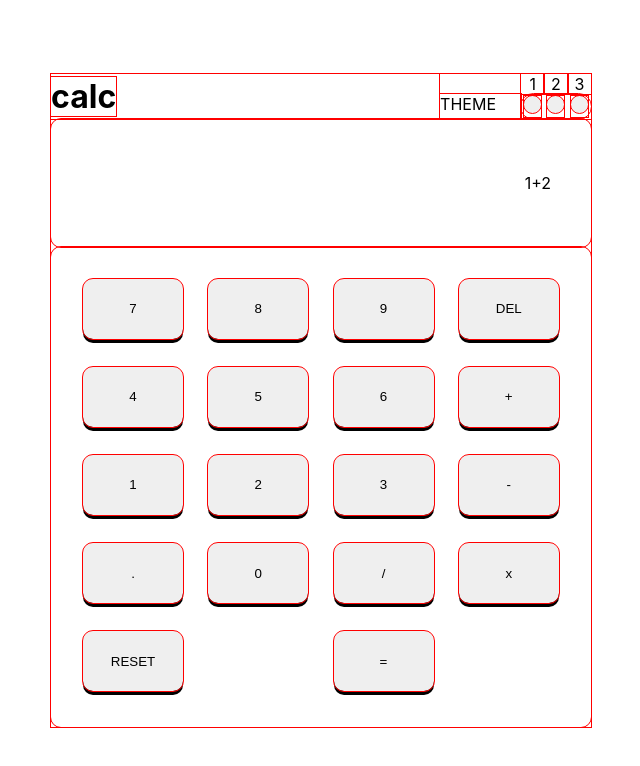
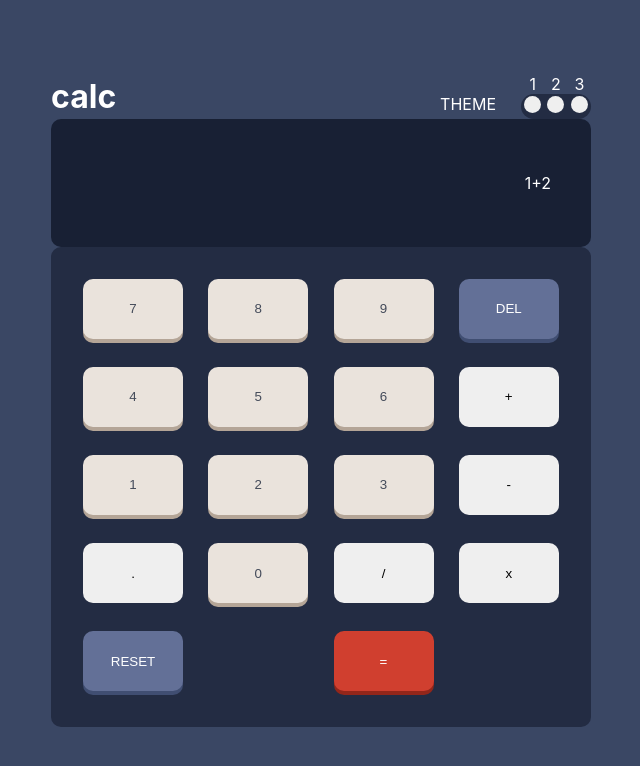
Before and after one commit to paladinescamila/Calculator-App, a React (Create React App) app: page / in a window 1280 px wide. Shown: the top 766 px of the page, without its empty margins (319-959 px from the left). Built offline with nearby package versions, Linux system fonts and the light colour scheme.

Commit message:
Add colors theme 1

```diff
--- a/src/App.scss
+++ b/src/App.scss
@@ -1,9 +1,11 @@
+@import 'themes.scss';
+
 * {
 	margin: 0;
 	padding: 0;
 	box-sizing: border-box;
 	outline: none;
-	outline: 1px solid red;
+	// outline: 1px solid red;
 	border: none;
 }
 
@@ -11,24 +13,36 @@ ul {
 	list-style: none;
 }
 
-.app {
+button {
+	border: none;
+}
+
+.app-1,
+.app-2,
+.app-3 {
 	display: flex;
 	justify-content: center;
 	align-items: center;
 	min-height: 100vh;
 }
 
-.content {
+.content-1,
+.content-2,
+.content-3 {
 	width: 540px;
 }
 
-.header {
+.header-1,
+.header-2,
+.header-3 {
 	display: flex;
 	justify-content: space-between;
 	align-items: center;
 }
 
-.theme-selector {
+.theme-selector-1,
+.theme-selector-2,
+.theme-selector-3 {
 	display: flex;
 	align-items: flex-end;
 
@@ -38,10 +52,14 @@ ul {
 	}
 }
 
-.switch {
+.switch-1,
+.switch-2,
+.switch-3 {
 	width: 70px;
 
-	.switch-numbers {
+	.switch-numbers-1,
+	.switch-numbers-2,
+	.switch-numbers-3 {
 		display: grid;
 		grid-template-columns: repeat(3, 1fr);
 
@@ -52,7 +70,9 @@ ul {
 		}
 	}
 
-	.switch-buttons {
+	.switch-buttons-1,
+	.switch-buttons-2,
+	.switch-buttons-3 {
 		width: 100%;
 		height: 25px;
 		border-radius: 50px;
@@ -77,7 +97,9 @@ ul {
 	}
 }
 
-.expression-zone {
+.screen-1,
+.screen-2,
+.screen-3 {
 	display: flex;
 	justify-content: flex-end;
 	align-items: center;
@@ -91,7 +113,9 @@ ul {
 	-o-border-radius: 10px;
 }
 
-.buttons-zone {
+.keypad-1,
+.keypad-2,
+.keypad-3 {
 	width: 540px;
 	height: 480px;
 	padding: 32px;
@@ -108,7 +132,6 @@ ul {
 	button {
 		width: 100px;
 		height: 60px;
-		box-shadow: 0 4px 0 0 #000;
 		border-radius: 10px;
 		-webkit-border-radius: 10px;
 		-moz-border-radius: 10px;
@@ -116,11 +139,56 @@ ul {
 		-o-border-radius: 10px;
 	}
 
-	.reset-button {
+	.reset-key-1,
+	.reset-key-2,
+	.reset-key-3 {
 		grid-column: 1 / 3;
 	}
 
-	.equal-button {
+	.equal-key-1,
+	.equal-key-2,
+	.equal-key-3 {
 		grid-column: 3 / 5;
 	}
 }
+
+// Theme 1
+.app-1 {
+	background-color: $background-main-1;
+}
+
+.screen-1 {
+	background-color: $background-screen-1;
+	color: $text-light-1;
+}
+
+.header-1 {
+	color: $text-light-1;
+}
+
+.switch-buttons-1 {
+	background-color: $background-keypad-1;
+}
+
+.keypad-1 {
+	background-color: $background-keypad-1;
+}
+
+.key-1 {
+	background-color: $key-background-1;
+	box-shadow: 0 4px 0 0 $key-shadow-1;
+	color: $text-dark-1;
+}
+
+.del-key-1,
+.reset-key-1 {
+	background-color: $key-del-reset-background-1;
+	box-shadow: 0 4px 0 0 $key-del-reset-shadow-1;
+	color: $text-light-1;
+}
+
+.equal-key-1 {
+	background-color: $key-equal-background-1;
+	box-shadow: 0 4px 0 0 $key-equal-shadow-1;
+	color: $text-light-1;
+}
--- a/src/App.tsx
+++ b/src/App.tsx
@@ -3,20 +3,22 @@ import './App.scss';
 
 function App() {
 	const expression = '1+2';
+	const theme = 1;
+
 	return (
-		<div className='app'>
-			<div className='content'>
-				<header className='header'>
+		<div className={`app-${theme}`}>
+			<div className={`content-${theme}`}>
+				<header className={`header-${theme}`}>
 					<h1>calc</h1>
-					<div className='theme-selector'>
+					<div className={`theme-selector-${theme}`}>
 						<p>THEME</p>
-						<div className='switch'>
-							<ul className='switch-numbers'>
+						<div className={`switch-${theme}`}>
+							<ul className={`switch-numbers-${theme}`}>
 								<li>1</li>
 								<li>2</li>
 								<li>3</li>
 							</ul>
-							<ul className='switch-buttons'>
+							<ul className={`switch-buttons-${theme}`}>
 								<li>
 									<button></button>
 								</li>
@@ -30,26 +32,26 @@ function App() {
 						</div>
 					</div>
 				</header>
-				<p className='expression-zone'>{expression}</p>
-				<div className='buttons-zone'>
-					<button>7</button>
-					<button>8</button>
-					<button>9</button>
-					<button className='del-button'>DEL</button>
-					<button>4</button>
-					<button>5</button>
-					<button>6</button>
+				<p className={`screen-${theme}`}>{expression}</p>
+				<div className={`keypad-${theme}`}>
+					<button className={`key-${theme}`}>7</button>
+					<button className={`key-${theme}`}>8</button>
+					<button className={`key-${theme}`}>9</button>
+					<button className={`del-key-${theme}`}>DEL</button>
+					<button className={`key-${theme}`}>4</button>
+					<button className={`key-${theme}`}>5</button>
+					<button className={`key-${theme}`}>6</button>
 					<button>+</button>
-					<button>1</button>
-					<button>2</button>
-					<button>3</button>
+					<button className={`key-${theme}`}>1</button>
+					<button className={`key-${theme}`}>2</button>
+					<button className={`key-${theme}`}>3</button>
 					<button>-</button>
 					<button>.</button>
-					<button>0</button>
+					<button className={`key-${theme}`}>0</button>
 					<button>/</button>
 					<button>x</button>
-					<button className='reset-button'>RESET</button>
-					<button className='equal-button'>=</button>
+					<button className={`reset-key-${theme}`}>RESET</button>
+					<button className={`equal-key-${theme}`}>=</button>
 				</div>
 			</div>
 		</div>
--- /dev/null
+++ b/src/themes.scss
@@ -0,0 +1,23 @@
+// THEME 1
+
+// Backgrounds
+
+$background-main-1: hsl(222, 26%, 31%);
+$background-keypad-1: hsl(223, 31%, 20%);
+$background-screen-1: hsl(224, 36%, 15%);
+
+// Keys
+
+$key-background-1: hsl(30, 25%, 89%);
+$key-shadow-1: hsl(28, 16%, 65%);
+
+$key-del-reset-background-1: hsl(225, 21%, 49%);
+$key-del-reset-shadow-1: hsl(224, 28%, 35%);
+
+$key-equal-background-1: hsl(6, 63%, 50%);
+$key-equal-shadow-1: hsl(6, 70%, 34%);
+
+// Text
+
+$text-dark-1: hsl(221, 14%, 31%);
+$text-light-1: hsl(0, 0%, 100%);
```
